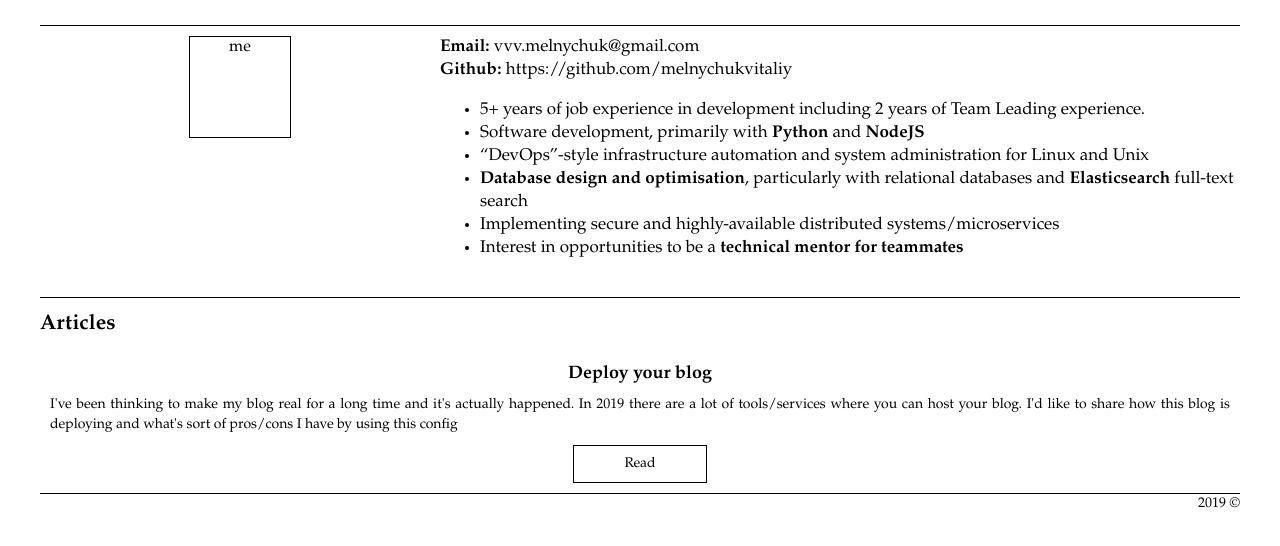
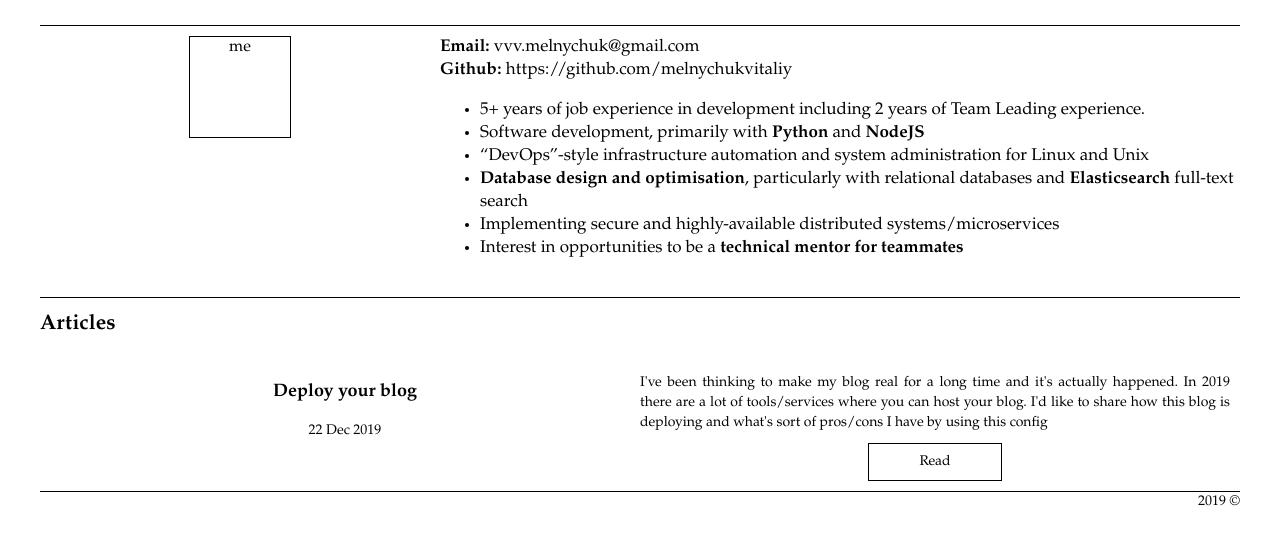
Before and after one commit to vitaliimelnychuk/blog, a Next.js app: page / in a window 1280 px wide. Shown: the top 546 px of the page. Built offline with nearby package versions, Linux system fonts and the light colour scheme.

Commit message:
change post structure and add date for each post

```diff
--- a/components/Button.tsx
+++ b/components/Button.tsx
@@ -9,7 +9,6 @@ function Button({ children }: IButtonProps) {
     {children}
     <style jsx>{`
     button {
-        display: block;
         text-align: center;
         padding: 10px 50px;
         border: 1px solid black;
--- a/components/Post.tsx
+++ b/components/Post.tsx
@@ -4,43 +4,50 @@ import Link from 'next/link'
 
 interface IPostProps {
   title: string;
+  date: string;
   description: string;
   url: string
 }
 
-function Post({ title, description, url }: IPostProps) {
+function Post({ title, description, url, date }: IPostProps) {
   return <div className="container">
-    <div>
+    <div className="title">
       <h3>{title}</h3>
-    </div>
-    <div className="description">
-      {description}
+      <p>{date}</p>
     </div>
     <div>
-      <Link href={url}>
-        <a>
-          <Button >Read</Button>
-        </a>
-      </Link>
+      <div className="description">
+        {description}
+      </div>
+      <div className="read-button">
+        <Link href={url}>
+          <a>
+            <Button>Read</Button>
+          </a>
+        </Link>
+      </div>
+
     </div>
     <style jsx>{`
     .container {
         display: grid;
         grid-template-rows: auto;
-        grid-template-columns: 1fr;
+        grid-template-columns: 1fr 1fr;
         grid-gap: 0px;
         justify-items: center;
-        align-items: center;
+        align-items: top;
         padding: 10px;
         border-bottom: 1px solid black;
       }
-      .container h3 {
-        padding: 0;
-        margin: 0;
-      }
-      .container .description {
+      .description {
         text-align:justify;
         padding: 10px 0;
+      }
+      .title {
+        text-align:center;
+      }
+      .read-button {
+        text-align: center;
       }
     `}</style>
   </div >;
--- a/pages/index.tsx
+++ b/pages/index.tsx
@@ -10,6 +10,7 @@ const Home = () => (
       <div className="posts">
         <Post
           title='Deploy your blog'
+          date='22 Dec 2019'
           description={`
           I've been thinking to make my blog real for a long time and it's actually happened.
           In 2019 there are a lot of tools/services where you can host  your blog.
```
